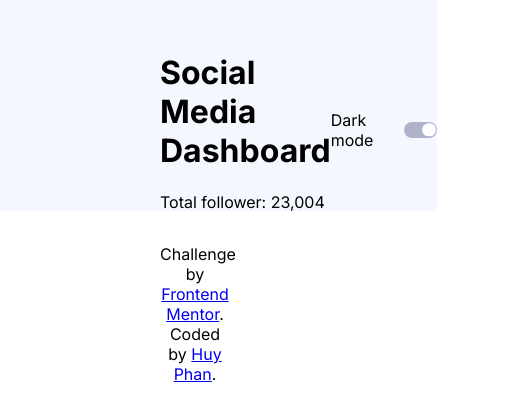
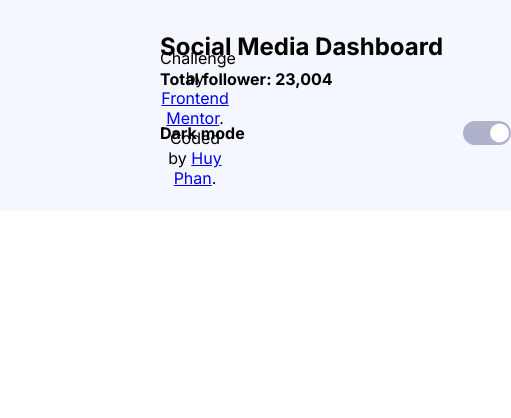
Before and after one commit to huyphan2210/social-media-dashboard, a React (Vite) app: page / in a window 390 px wide. Shown: the top 418 px of the page, 511 px wide, since content can reach past the window. Built offline with nearby package versions, Linux system fonts and the light colour scheme.

Commit message:
Update header

```diff
--- a/src/components/Header/Header.css
+++ b/src/components/Header/Header.css
@@ -2,6 +2,11 @@ header {
     display: flex;
     justify-content: space-between;
     align-items: center;
+    position: absolute;
+    top: 2vh;
+    width: 90%;
+    max-width: 1440px;
+    font-weight: 700;
 }
     .light-dark-toggle {
         display: flex;
@@ -31,3 +36,32 @@ header {
                 transform: translate(0, -50%);
                 transition: 0.5s;
             }
+
+        #dashboard-title {
+            margin-block-start: 0;
+            margin-block-end: 0.5rem;
+            color: var(--text-2);
+        }
+
+        label {
+            color: var(--text);
+        }
+
+@media screen and (max-aspect-ratio: 1) and (max-width: 768px) {
+    header{
+        top: 2rem;
+        flex-direction: column;
+        align-items: normal;
+    }
+        .light-dark-toggle {
+            top: 1rem;
+            margin-block-start: 1rem;
+            padding-block-start: 1rem;
+            justify-content: space-between;
+            border-block-start: 0.1rem var(--text) solid;
+        }
+
+            #dashboard-title {
+                font-size: 1.5rem;
+            }
+}
--- a/src/components/Header/Header.tsx
+++ b/src/components/Header/Header.tsx
@@ -1,29 +1,60 @@
-import { MouseEvent } from 'react';
+import { MouseEvent, useEffect } from 'react';
 import './Header.css'
 
 function Header() {
+  const darkBg = 'hsl(230, 17%, 14%)';
+  const darkTopBg = 'hsl(232, 19%, 15%)';
+  const darkCardbg = 'hsl(228, 28%, 20%)';
+  const darkText = 'hsl(228, 34%, 66%)';
+  const darkText2 = 'white';
 
   function hanldeToggle(e: MouseEvent<HTMLDivElement>) {
-    const body = document.getElementsByTagName('body')[0];
+    const root = document.querySelector(':root') as HTMLElement;
     const circle = e.currentTarget.getElementsByClassName('circle')[0]
     const toggle = e.currentTarget;
     const circleStyle = circle.getAttribute('style');
 
     if (circleStyle) {
+      localStorage.setItem('bg', '');
       circle.setAttribute('style', '');
       toggle.style.background = '';
-      body.style.background = '';
+      root.style.setProperty('--bg', '');
+      root.style.setProperty('--top-bg', '');
+      root.style.setProperty('--card-bg', '');
+      root.style.setProperty('--text', '');
+      root.style.setProperty('--text-2', '');
     } else {
-      circle.setAttribute('style', 'left: 0.1rem;');
+      localStorage.setItem('bg', 'dark');
+      root.style.setProperty('--bg', darkBg);
+      root.style.setProperty('--top-bg', darkTopBg);
+      root.style.setProperty('--card-bg', darkCardbg);
+      root.style.setProperty('--text', darkText);
+      root.style.setProperty('--text-2', darkText2);
+      circle.setAttribute('style', 'left: 0.2rem;');
       toggle.setAttribute('style', 'background: linear-gradient(to right, var(--toggle-dark-start), var(--toggle-dark-end));');
-      body.setAttribute('style', 'background: linear-gradient(to bottom, var(--dark-top-bg) 0vh, var(--dark-top-bg) 25vh, var(--dark-bg) 25vh, var(--dark-bg) 100%);');
     }
   }
+  useEffect(() => {
+    const theme = localStorage.getItem('bg');
+    if (theme) {
+      const root = document.querySelector(':root') as HTMLElement;
+      const toggle = document.getElementsByClassName('custom-input')[0];
+      const circle = toggle.getElementsByClassName('circle')[0];
+
+      root.style.setProperty('--bg', darkBg);
+      root.style.setProperty('--top-bg', darkTopBg);
+      root.style.setProperty('--card-bg', darkCardbg);
+      root.style.setProperty('--text', darkText);
+      root.style.setProperty('--text-2', darkText2);
+      circle.setAttribute('style', 'left: 0.2rem;');
+      toggle.setAttribute('style', 'background: linear-gradient(to right, var(--toggle-dark-start), var(--toggle-dark-end));');
+    }
+  })
   return (
     <header>
       <div className='title'>
-        <h1>Social Media Dashboard</h1>
-        <p>Total follower: 23,004</p>
+        <h1 id='dashboard-title'>Social Media Dashboard</h1>
+        <label htmlFor='dashboard-title'>Total follower: 23,004</label>
       </div>
       <div className='light-dark-toggle'>
         <label htmlFor='custom-input'>Dark mode</label>
```
